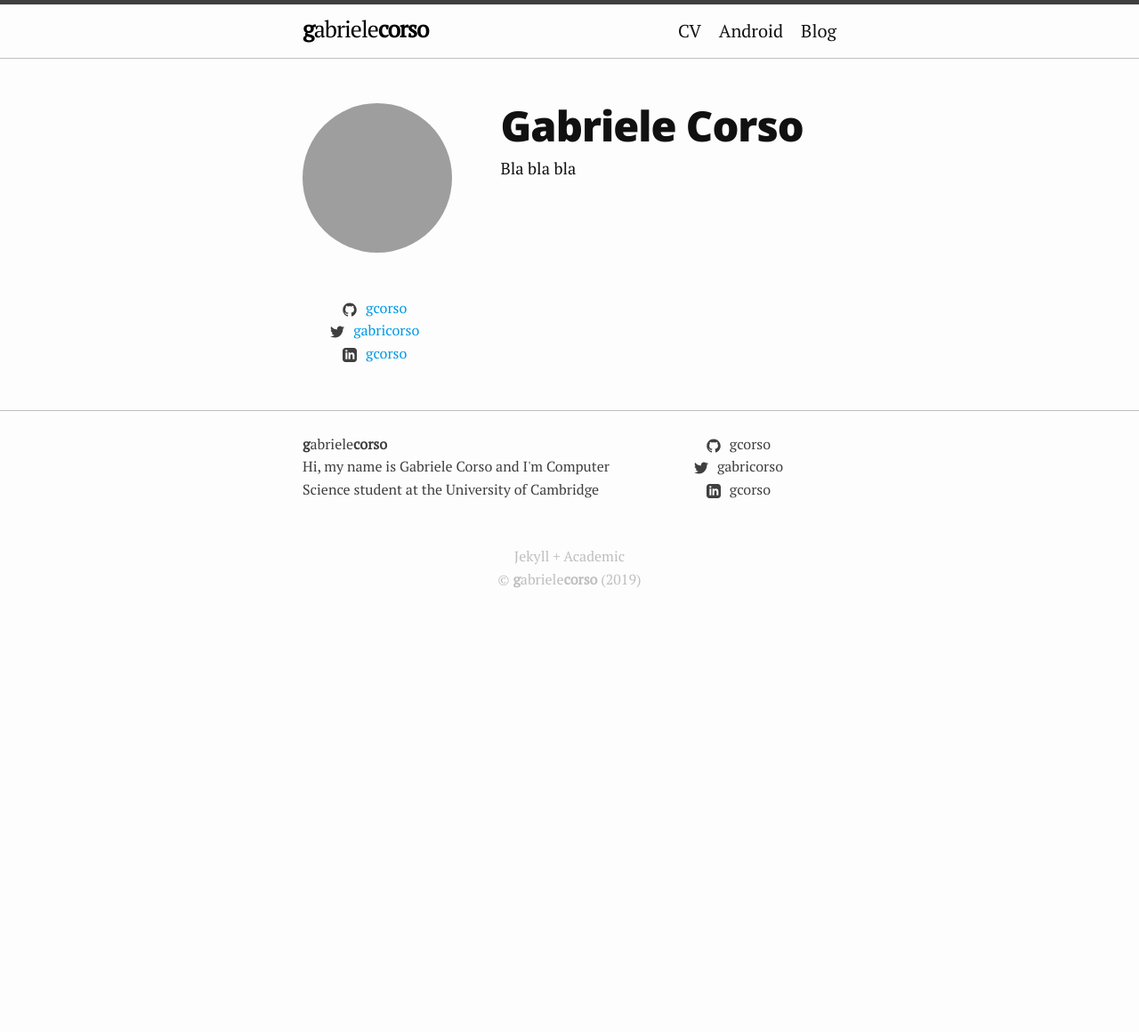
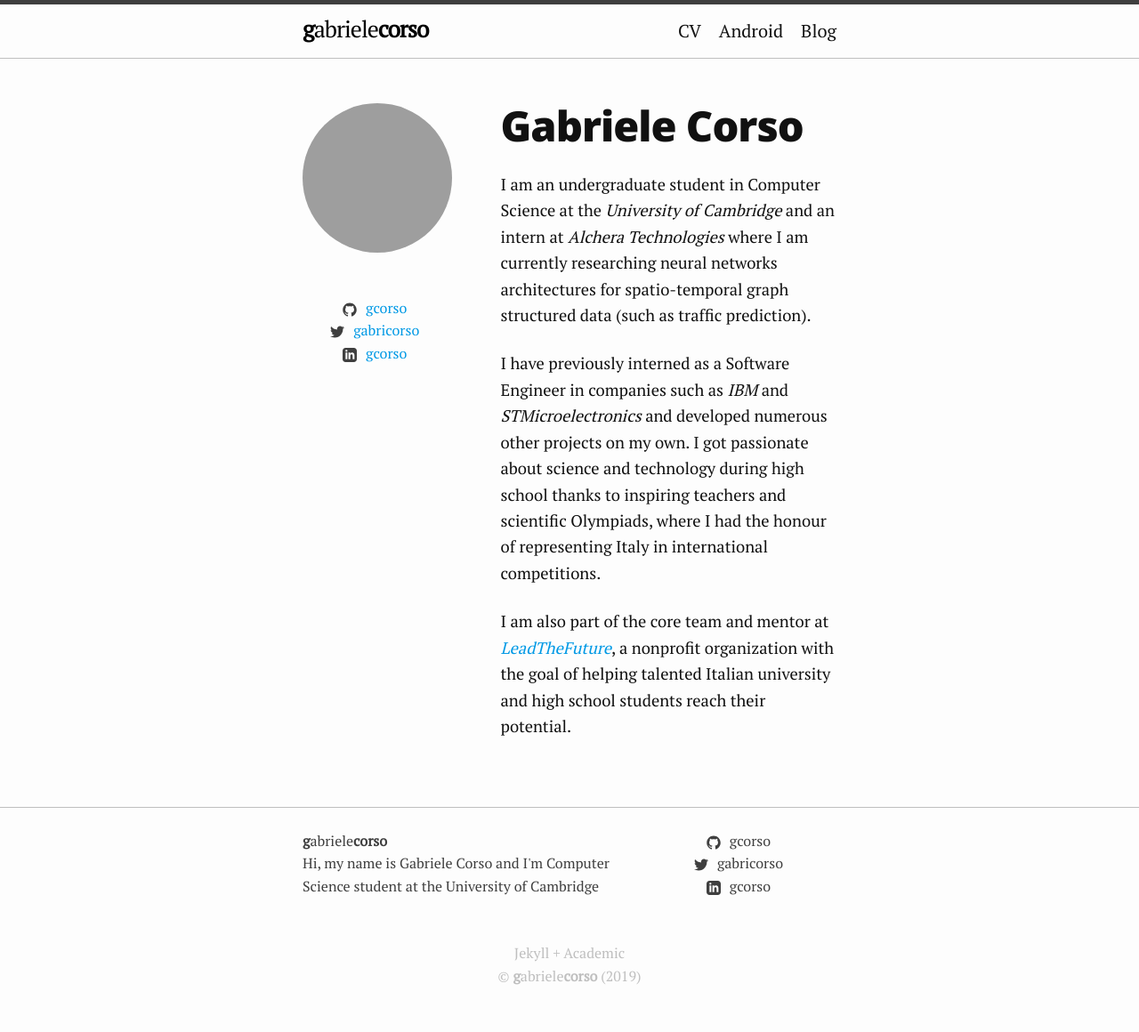
Before and after one commit to gcorso/me, a Jekyll site: the page built from index.md, in a window 1280 px wide. Shown: the whole page at 89% size. Built offline with Jekyll 4.4.1, drawn with Linux system fonts in a browser that asks for light colours; before the commit the page ends 900 px from its top, so only the background shows below that; grey boxes are pictures that could not be loaded.

Commit message:
Added description

```diff
--- a/_config.yml
+++ b/_config.yml
@@ -19,7 +19,7 @@ email: gabri.corso@gmail.com
 description: >- # this means to ignore newlines until "baseurl:"
   Hi, my name is Gabriele Corso and I'm Computer Science student at the University of Cambridge
 baseurl:
-url:  gcorso.github.io
+url:  https://gcorso.github.io/me
 twitter_username: gabricorso
 github_username:  gcorso
 linkedin_username: gcorso
--- a/_layouts/about.html
+++ b/_layouts/about.html
@@ -24,6 +24,8 @@ layout: default
 
     <h1>{{ page.title }}</h1>
 
+	<p> </p>
+
     <div class="post-content" itemprop="articleBody">
       {{ content }}
     </div>
--- a/index.md
+++ b/index.md
@@ -4,5 +4,8 @@ title: Gabriele Corso
 invisible: true
 ---
 
+I am an undergraduate student in Computer Science at the *University of Cambridge* and an intern at *Alchera Technologies* where I am currently researching neural networks architectures for spatio-temporal graph structured data (such as traffic prediction).
 
-Bla bla bla
+I have previously interned as a Software Engineer in companies such as *IBM* and *STMicroelectronics* and developed numerous other projects on my own. I got passionate about science and technology during high school thanks to inspiring teachers and scientific Olympiads, where I had the honour of representing Italy in international competitions.
+
+I am also part of the core team and mentor at *[LeadTheFuture](https://leadthefuture.tech)*, a nonprofit organization with the goal of helping talented Italian university and high school students reach their potential.
```
Also changed, not shown: README.md.
